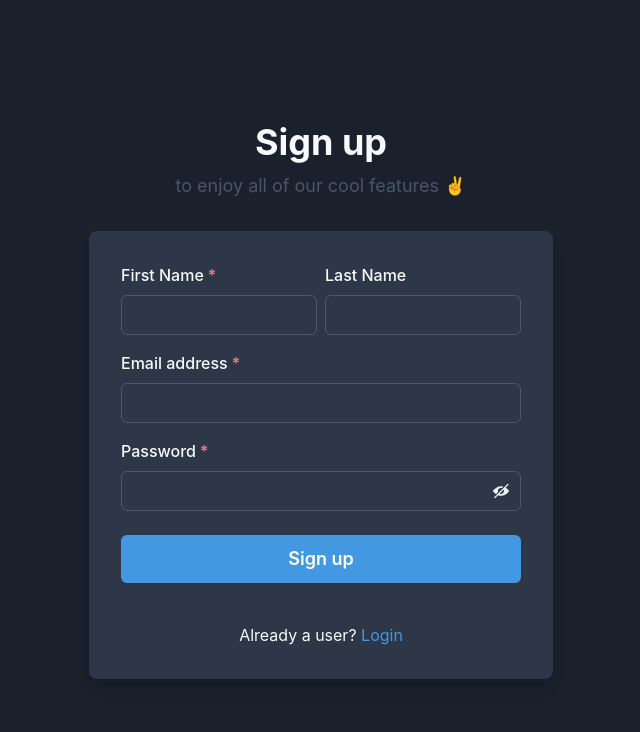
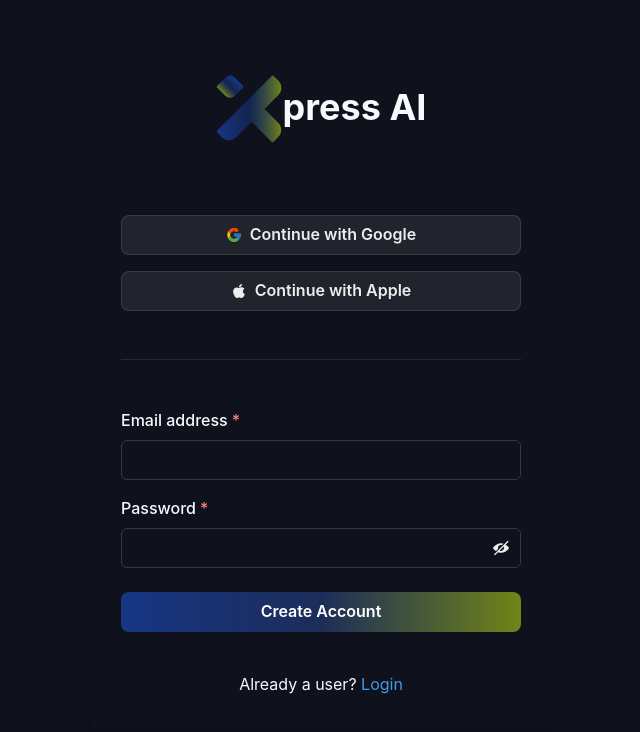
Before and after one commit to code-blaze-academy/xpress-ai-app, a React (Vite) app: page / in a window 1280 px wide. Shown: the top 732 px of the page, without its empty margins (319-959 px from the left). Built offline with nearby package versions, Linux system fonts and the light colour scheme.

Commit message:
Started working on the Auth UI

```diff
--- /dev/null
+++ b/src/pages/auth/Login.jsx
@@ -0,0 +1,55 @@
+'use client'
+
+import {
+  Button,
+  Checkbox,
+  Flex,
+  Text,
+  FormControl,
+  FormLabel,
+  Heading,
+  Input,
+  Stack,
+  Image,
+} from '@chakra-ui/react'
+
+export default function Login() {
+  return (
+    <Stack minH={'100vh'} direction={{ base: 'column', md: 'row' }}>
+      <Flex p={8} flex={1} align={'center'} justify={'center'}>
+        <Stack spacing={4} w={'full'} maxW={'md'}>
+          <Heading fontSize={'2xl'}>Sign in to your account</Heading>
+          <FormControl id="email">
+            <FormLabel>Email address</FormLabel>
+            <Input type="email" />
+          </FormControl>
+          <FormControl id="password">
+            <FormLabel>Password</FormLabel>
+            <Input type="password" />
+          </FormControl>
+          <Stack spacing={6}>
+            <Stack
+              direction={{ base: 'column', sm: 'row' }}
+              align={'start'}
+              justify={'space-between'}>
+              <Checkbox>Remember me</Checkbox>
+              <Text color={'blue.500'}>Forgot password?</Text>
+            </Stack>
+            <Button colorScheme={'blue'} variant={'solid'}>
+              Sign in
+            </Button>
+          </Stack>
+        </Stack>
+      </Flex>
+      <Flex flex={1}>
+        <Image
+          alt={'Login Image'}
+          objectFit={'cover'}
+          src={
+            'https://images.unsplash.com/photo-1486312338219-ce68d2c6f44d?ixid=MXwxMjA3fDB8MHxwaG90by1wYWdlfHx8fGVufDB8fHw%3D&ixlib=rb-1.2.1&auto=format&fit=crop&w=1352&q=80'
+          }
+        />
+      </Flex>
+    </Stack>
+  )
+}
--- a/src/pages/auth/Signup.jsx
+++ b/src/pages/auth/Signup.jsx
@@ -14,10 +14,14 @@
   Heading,
   Text,
   useColorModeValue,
-  Link,
+  Divider,
 } from '@chakra-ui/react'
 import { useState } from 'react'
+import { Link as RouterLink } from "react-router-dom"
 import { ViewIcon, ViewOffIcon } from '@chakra-ui/icons'
+import XpressAiLogo from '../../assets/icons/XpressAiLogo'
+import { FcGoogle } from 'react-icons/fc'
+import { FaApple } from 'react-icons/fa'
 
 export const Signup = ()  => {
   const [showPassword, setShowPassword] = useState(false)
@@ -27,36 +31,55 @@
       minH={'100vh'}
       align={'center'}
       justify={'center'}
-      bg={useColorModeValue('gray.50', 'gray.800')}>
-      <Stack spacing={8} mx={'auto'} maxW={'lg'} py={12} px={6}>
+      bg={useColorModeValue('gray.50', '#0f121c')}>
+      <Stack
+      // border={"1px solid red"}
+      spacing={8}
+      mx={'auto'}
+      w={'lg'} py={12} px={6}>
         <Stack align={'center'}>
-          <Heading fontSize={'4xl'} textAlign={'center'}>
-            Sign up
+          <Heading display={"flex"} alignItems={"center"} fontSize={'4xl'} textAlign={'center'}>
+            <XpressAiLogo/>
+            press AI
           </Heading>
-          <Text fontSize={'lg'} color={'gray.600'}>
+          {/* <Text fontSize={'lg'} color={'gray.600'}>
             to enjoy all of our cool features ✌️
-          </Text>
+          </Text> */}
         </Stack>
         <Box
           rounded={'lg'}
-          bg={useColorModeValue('white', 'gray.700')}
+          bg={useColorModeValue('white', '#0f121c')}
           boxShadow={'lg'}
           p={8}>
           <Stack spacing={4}>
-            <HStack>
-              <Box>
-                <FormControl id="firstName" isRequired>
-                  <FormLabel>First Name</FormLabel>
-                  <Input type="text" />
-                </FormControl>
-              </Box>
-              <Box>
-                <FormControl id="lastName">
-                  <FormLabel>Last Name</FormLabel>
-                  <Input type="text" />
-                </FormControl>
-              </Box>
-            </HStack>
+          <Stack spacing={4} pt={2}>
+            <Button
+               leftIcon={<FcGoogle/>}
+               borderRadius="8px"
+                border="1px solid rgba(158, 158, 158, 0.20)"
+              //  border="1px solid rgba(158, 158, 158, 0.20)"
+              _hover={{
+              // bgGradient: "linear(to-r, #173685 0%, rgba(23, 54, 133, 0.70) 50%, #718517 100%)",
+              }}
+              >
+             Continue with Google
+           </Button>
+
+           <Button
+               leftIcon={<FaApple/>}
+               borderRadius="8px"
+                border="1px solid rgba(158, 158, 158, 0.20)"
+              //  border="1px solid rgba(158, 158, 158, 0.20)"
+              _hover={{
+              // bgGradient: "linear(to-r, #173685 0%, rgba(23, 54, 133, 0.70) 50%, #718517 100%)",
+              }}
+              >
+             Continue with Apple
+           </Button>
+            </Stack>
+
+            <Divider my={"32px"}/>
+
             <FormControl id="email" isRequired>
               <FormLabel>Email address</FormLabel>
               <Input type="email" />
@@ -75,20 +98,21 @@
               </InputGroup>
             </FormControl>
             <Stack spacing={10} pt={2}>
-              <Button
-                loadingText="Submitting"
-                size="lg"
-                bg={'blue.400'}
-                color={'white'}
-                _hover={{
-                  bg: 'blue.500',
-                }}>
-                Sign up
-              </Button>
+               <Button
+               borderRadius="8px"
+              //  border="1px solid rgba(158, 158, 158, 0.20)"
+               bgGradient="linear(to-r, #173685 0%, rgba(23, 54, 133, 0.50) 50%, #718517 100%)"
+               color="white"
+              _hover={{
+              bgGradient: "linear(to-r, #173685 0%, rgba(23, 54, 133, 0.70) 50%, #718517 100%)",
+              }}
+              >
+             Create Account
+           </Button>
             </Stack>
             <Stack pt={6}>
               <Text align={'center'}>
-                Already a user? <Link color={'blue.400'}>Login</Link>
+                Already a user? <Text color={'blue.400'} as={RouterLink} to="/login">Login</Text>
               </Text>
             </Stack>
           </Stack>
--- a/src/routes/index.jsx
+++ b/src/routes/index.jsx
@@ -2,6 +2,7 @@
 
 import { BrowserRouter as Router, Routes , Route } from "react-router-dom"
 import { Signup } from "../pages/auth/SignUp";
+import Login from "../pages/auth/Login";
 
 // import Home from "../portal/pages/Home";
 
@@ -13,6 +14,7 @@
         {/* <Route path="/" element ={<} /> */}
         {/* <Route path="/" element={<Login />} /> */}
         <Route path="/" element={<Signup />} />
+        <Route path="/login" element={<Login/>} />
 
 
 
--- a/src/theme.jsx
+++ b/src/theme.jsx
@@ -1,4 +1,5 @@
 import { extendTheme } from '@chakra-ui/react';
+import { mode } from "@chakra-ui/theme-tools";
 
 const theme = extendTheme({
   config: {
@@ -8,10 +9,33 @@
   styles: {
     global: (props) => ({
       body: {
-        bg: props.colorMode === "light" ? "gray.50" : "gray.800",
-        color: props.colorMode === "light" ? "gray.800" : "gray.50",
+        bg: mode("gray.50", "#0f121c")(props),  // Light Mode: gray.50, Dark Mode: #0f121c
+        color: mode("gray.800", "gray.50")(props), // Light Mode: gray.800, Dark Mode: gray.50
       },
     }),
+  },
+  components: {
+    Button: {
+      baseStyle: (props) => ({
+        // bg: props.colorMode === "light" ? "blue.400" : "blue.500",
+        color: props.colorMode === "light" ? "white" : "gray.800",
+        _hover: {
+          bg: props.colorMode === "light" ? "blue.300" : "blue.200",
+        },
+      }),
+    },
+    Box: {
+      baseStyle: {
+        w: { base: "full", sm: "80%", md: "60%", lg: "50%", xl: "40%" },
+        maxW: "600px",
+      },
+    },
+    Flex: {
+      baseStyle: {
+        w: { base: "full", sm: "80%", md: "60%", lg: "50%", xl: "40%" },
+        maxW: "600px",
+      },
+    },
   },
   colors: {
     brand: {
```
